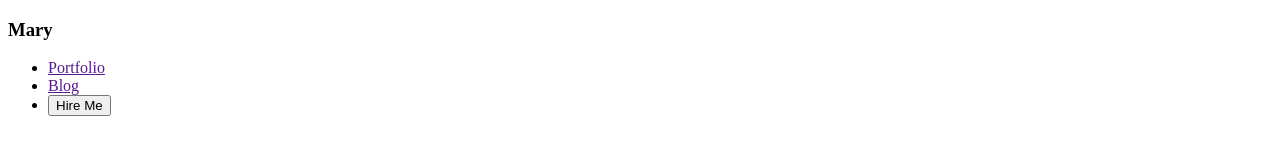
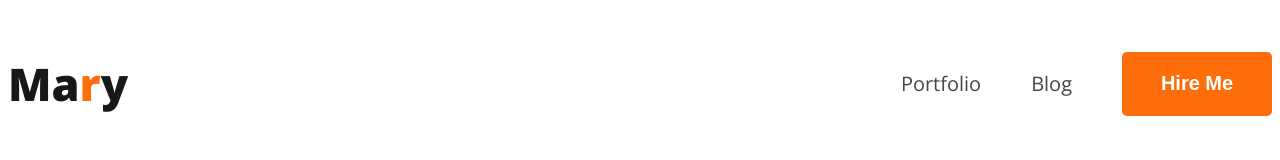
Before and after one commit to rafsun33/website-with-html-css-practice, a plain HTML site: page index.html in a window 1280 px wide. Drawn offline with nearby package versions, Linux system fonts and the light colour scheme.

Commit message:
nav section ready

```diff
--- a/index.html
+++ b/index.html
@@ -1,20 +1,24 @@
 <!DOCTYPE html>
 <html lang="en">
+
 <head>
     <meta charset="UTF-8">
     <meta name="viewport" content="width=device-width, initial-scale=1.0">
     <title>Developer Portfolio</title>
     <link rel="stylesheet" href="style.css">
 </head>
+
 <body>
+    <!-- nav section start -->
     <nav>
-        <h3>Ma<span>r</span>y</h3>
+        <h3 class="navbar-brand">Ma<span class="primary-color">r</span>y</h3>
         <ul>
             <li><a href="">Portfolio</a></li>
             <li><a href="">Blog</a></li>
-            <li><button>Hire Me</button></li>
+            <li><button class="btn-primary">Hire Me</button></li>
         </ul>
     </nav>
+    <!-- nav section end -->
+</body>
 
-</body>
 </html>
--- a/style.css
+++ b/style.css
@@ -0,0 +1,51 @@
+/* common section start */
+@import url('https://fonts.googleapis.com/css2?family=Open+Sans:wght@400;700;800&display=swap');
+
+body {
+    font-family: 'Open Sans', sans-serif;
+}
+
+.primary-color {
+    color: #FD6E0A;
+}
+
+/* common section end */
+
+/* nav section start */
+nav {
+    display: flex;
+    justify-content: space-between;
+    align-items: center;
+}
+
+.navbar-brand {
+    font-size: 45px;
+    color: #181818;
+    font-weight: 800;
+}
+
+.btn-primary {
+    width: 150px;
+    height: 64px;
+    font-size: 20px;
+    font-weight: 700;
+    color: #FFF;
+    border-radius: 5px;
+    background: #FD6E0A;
+    border: 0;
+}
+
+ul {
+    display: flex;
+    align-items: center;
+    list-style-type: none;
+}
+
+li a {
+    color: #474747;
+    text-decoration: none;
+    margin-right: 50px;
+    font-size: 20px;
+}
+
+/* nav section end */
```
